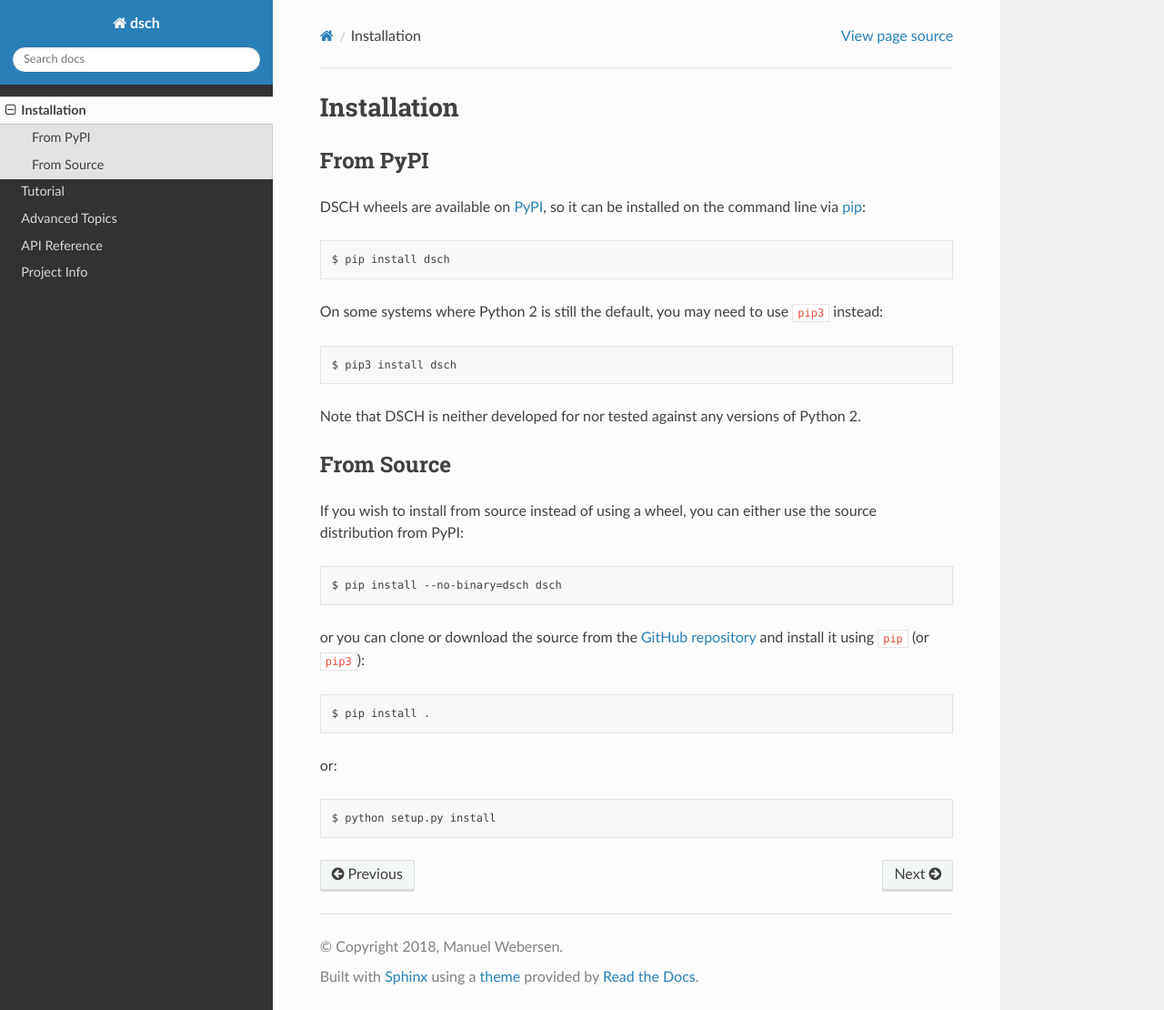
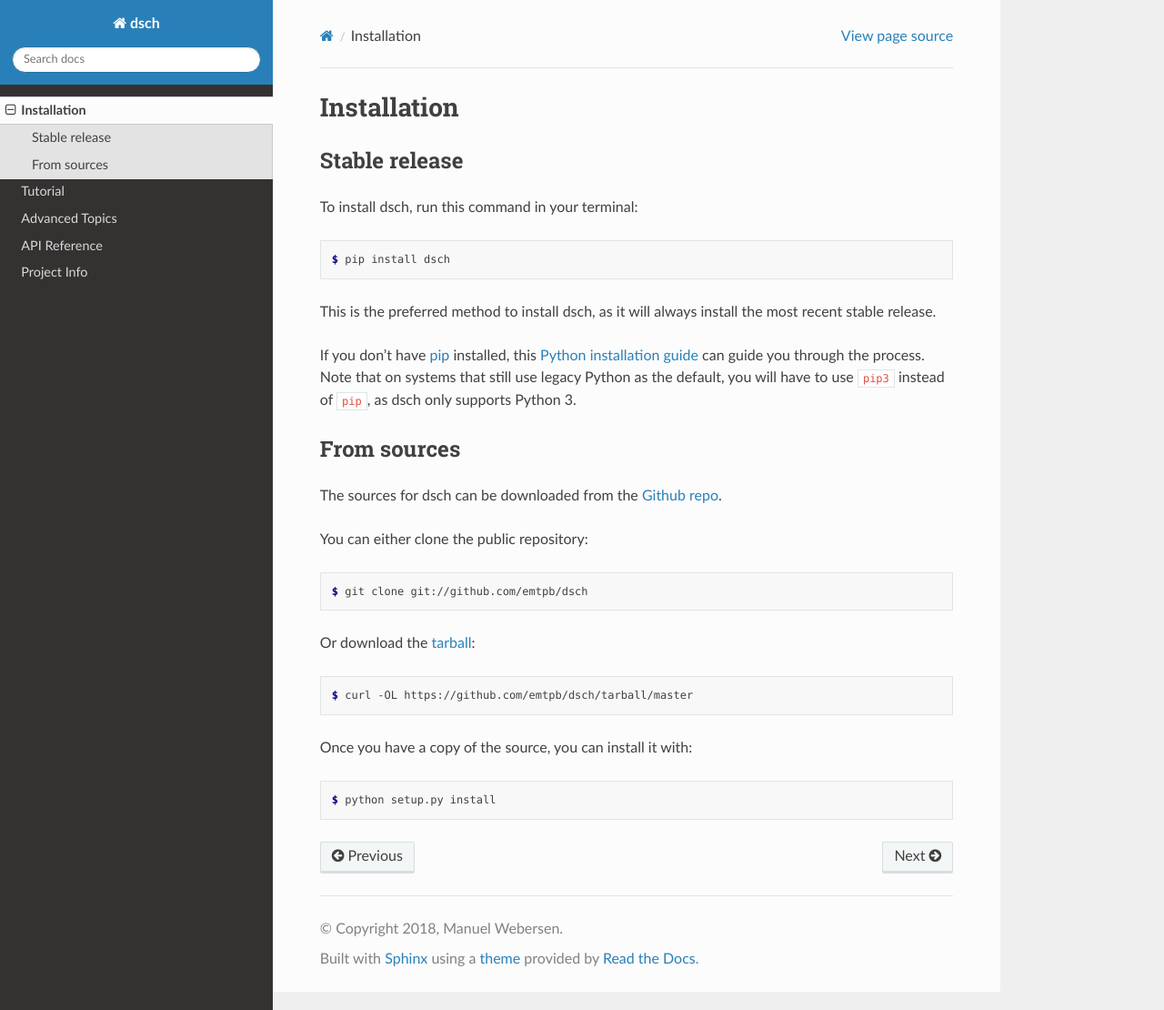
Before and after one commit to emtpb/dsch, a Sphinx documentation site: the page built from docs/installation.rst, in a window 1280 px wide and 1110 px high. Shown: the whole window at 91% size. Built offline with Sphinx 7.4.7 and the Read the Docs theme 2.0.0, drawn with Linux system fonts in a browser that asks for light colours; formulas are drawn with MathJax 3.

Commit message:
Revise installation chapter in docs.

```diff
--- a/docs/installation.rst
+++ b/docs/installation.rst
@@ -1,33 +1,55 @@
 .. _installation:
 
+************
 Installation
+************
+
+
+Stable release
+==============
+
+To install dsch, run this command in your terminal:
+
+.. code-block:: console
+
+   $ pip install dsch
+
+This is the preferred method to install dsch, as it
+will always install the most recent stable release.
+
+If you don't have `pip`_ installed, this `Python installation guide`_ can guide
+you through the process.
+Note that on systems that still use legacy Python as the default, you will have
+to use ``pip3`` instead of ``pip``, as dsch only supports Python 3.
+
+.. _pip: https://pip.pypa.io
+.. _Python installation guide: http://docs.python-guide.org/en/latest/starting/installation/
+
+
+From sources
 ============
 
-From PyPI
----------
+The sources for dsch can be downloaded from the
+`Github repo`_.
 
-DSCH wheels are available on `PyPI <https://pypi.python.org/pypi/dsch>`_, so it can be installed on the command line via `pip <https://docs.python.org/3/installing/>`_::
+You can either clone the public repository:
 
-    $ pip install dsch
+.. code-block:: console
 
-On some systems where Python 2 is still the default, you may need to use ``pip3`` instead::
+   $ git clone git://github.com/emtpb/dsch
 
-    $ pip3 install dsch
+Or download the `tarball`_:
 
-Note that DSCH is neither developed for nor tested against any versions of Python 2.
+.. code-block:: console
+
+   $ curl -OL https://github.com/emtpb/dsch/tarball/master
+
+Once you have a copy of the source, you can install it with:
+
+.. code-block:: console
+
+   $ python setup.py install
 
 
-From Source
------------
-
-If you wish to install from source instead of using a wheel, you can either use the source distribution from PyPI::
-
-    $ pip install --no-binary=dsch dsch
-
-or you can clone or download the source from the `GitHub repository <https://github.com/emtpb/dsch>`_ and install it using ``pip`` (or ``pip3``)::
-
-    $ pip install .
-
-or::
-
-    $ python setup.py install
+.. _Github repo: https://github.com/emtpb/dsch
+.. _tarball: https://github.com/emtpb/dsch/tarball/master
```
